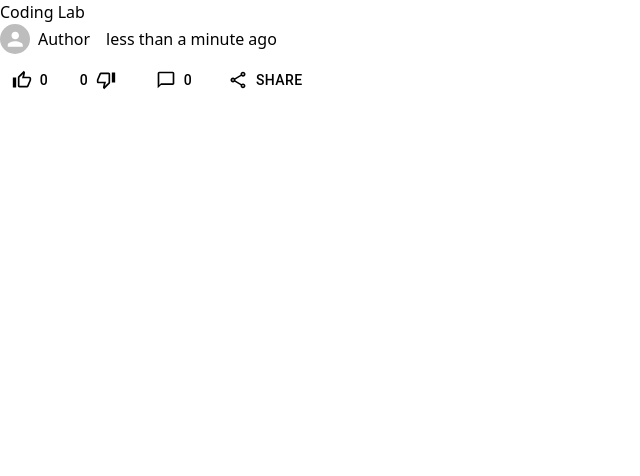
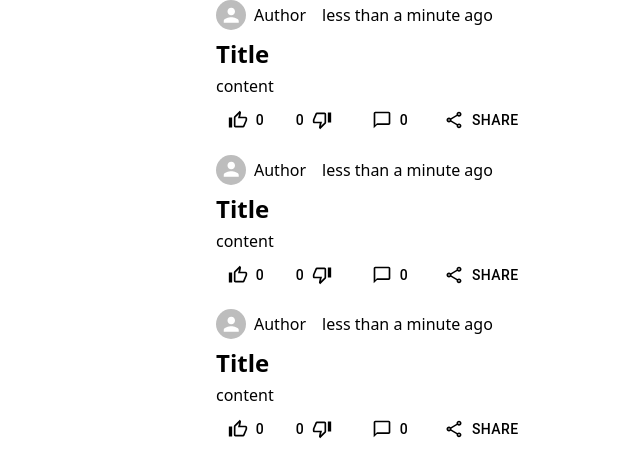
Before and after one commit to abiriadev/coding-lab, a React (Vite) app in the folder apps/frontend/: page / in a window 1280 px wide. Shown: the top 476 px of the page, without its empty margins (0-640 px from the left). Built offline with nearby package versions, Linux system fonts and the light colour scheme.

Commit message:
feat: define basic layout

```diff
--- a/apps/frontend/src/App.tsx
+++ b/apps/frontend/src/App.tsx
@@ -1,14 +1,44 @@
+import {
+	AppBar,
+	Stack,
+	Unstable_Grid2 as Grid,
+} from '@mui/material'
 import { PostPreview } from './components/PostPreview'
 
 function App() {
 	return (
 		<>
 			<header>
-				<h1>Coding Lab</h1>
+				<AppBar></AppBar>
 			</header>
-			<main>
-				<PostPreview />
-			</main>
+			<Grid container spacing={2}>
+				<Grid xs></Grid>
+				<Grid xs={8}>
+					<main className="w-full">
+						<Stack
+							className="w-full"
+							spacing={2}
+						>
+							<PostPreview
+								title="Title"
+								content="content"
+								stretch
+							/>
+							<PostPreview
+								title="Title"
+								content="content"
+								stretch
+							/>
+							<PostPreview
+								title="Title"
+								content="content"
+								stretch
+							/>
+						</Stack>
+					</main>
+				</Grid>
+				<Grid xs></Grid>
+			</Grid>
 		</>
 	)
 }
```
